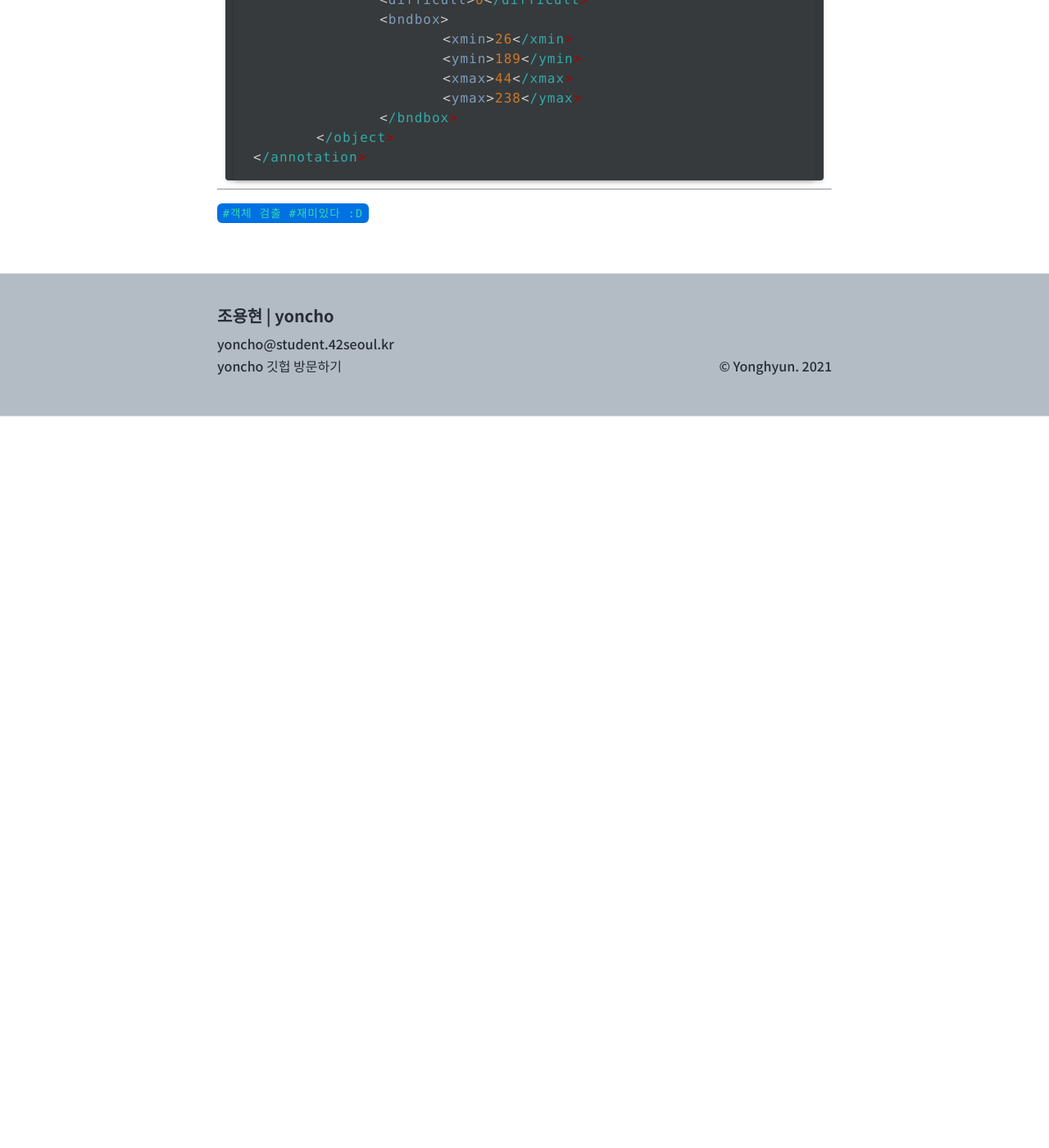
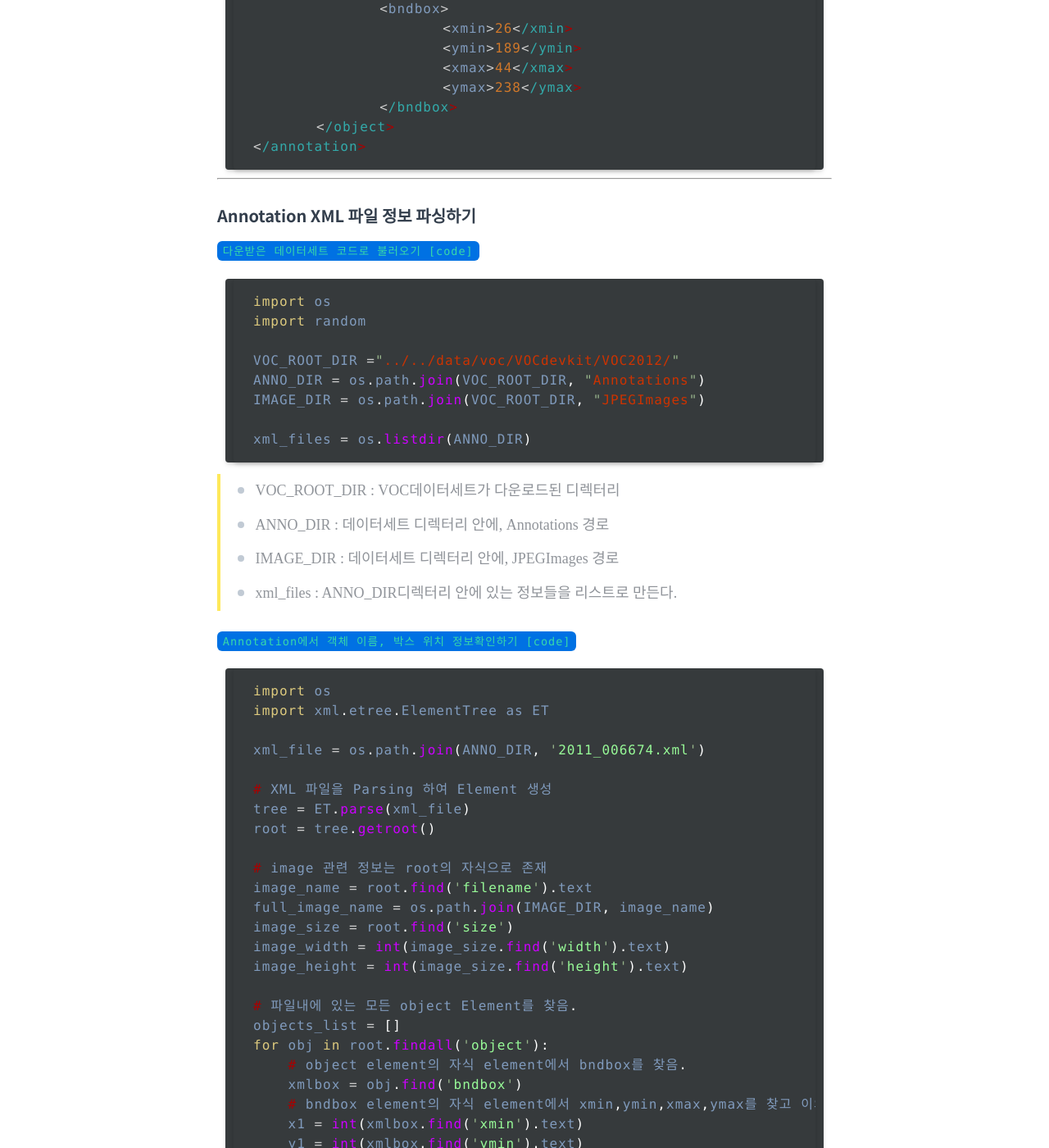
Before and after one commit to yoncho/yoncho.github.io, a Jekyll site: the page built from object-detection/2_Object_Detection데이터세트_1.md, in a window 1280 px wide and 1400 px high, scrolled down 4494 px. Shown: the whole window at 82% size. Built offline with Jekyll 4.4.1, drawn with Linux system fonts in a browser that asks for light colours; some web fonts are replaced; before the commit the page ends 5002 px from its top, so only the background shows below that; some of the changed text lies outside the part shown.

Commit message:
2021.03.14

````diff
--- a/object-detection/2_Object_Detection데이터세트_1.md
+++ b/object-detection/2_Object_Detection데이터세트_1.md
@@ -31,6 +31,7 @@ Segmentation,
 Action Classification,
 Person Layout
 의 기능을 한다.
+
 Dataset은 총 5가지의 폴더를 포함하고있다.
 1. Annotations : xml 파일들이 들어가있고, Image 한개당 포함하고있는 객체들의 Annotation정보를 갖고있다.
 2. ImagesET : 어떤 이미지를 train, test, trainval, val에 사용할 것인지 매핑정보를 갖고있다.
@@ -46,11 +47,10 @@ Dataset은 총 5가지의 폴더를 포함하고있다.
 위 그림처럼 원본 이미지(JPEGImages)와 Annotations정보(Annotation)을 가지고 원본이미지에 bounding box를 시각화 시켜줘야하며, 이렇게 데이터세트를 완성시켜준다.
 
 
-### PASCAL VOC DATASET example
+### PASCAL VOC DATASET 다운로드 및 정보 확인
 
-<code>데이터세트 다운로드</code>
+<code>데이터세트 다운로드 [shell]</code>
 http://host.robots.ox.ac.uk/pascal/VOC/voc2012/VOCtrainval_11-May-2012.tar
-[shell]
 
 ```js
 !wget http://host.robots.ox.ac.uk/pascal/VOC/voc2012/VOCtrainval_11-May-2012.tar
@@ -58,8 +58,7 @@ http://host.robots.ox.ac.uk/pascal/VOC/voc2012/VOCtrainval_11-May-2012.tar
 ```
 > objectPrj디렉터리 밑에 data밑에 voc라는 폴더를 만들고 거기에 다운 받은 voc데이터셋을 압축해제까지 해준다.
 
-<code>다운 받은 임의의 원본 이미지 확인하기</code>
-[code]
+<code>다운 받은 임의의 원본 이미지 확인하기 [code]</code>
 
 ```js
 import cv2
@@ -78,8 +77,7 @@ plt.show()
 
 > 공항에 비행기 2대와 정비사 2명의 모습이 보입니다.
 
-<code>해당 임의의 원본이미지에 대한 Annotation 정보 확인하기</code>
-[shell]
+<code>해당 임의의 원본이미지에 대한 Annotation 정보 확인하기 [shell]</code>
 
 ```js
 !cat ~/objectPrj/data/voc/VOCdevkit/VOC2012/Annotations/2007_000032.xml
@@ -151,8 +149,123 @@ plt.show()
 	</object>
 </annotation>
 ```
+<hr>
+
+### Annotation XML 파일 정보 파싱하기
+
+<code>다운받은 데이터세트 코드로 불러오기 [code]</code>
+
+```js
+import os
+import random
+
+VOC_ROOT_DIR ="../../data/voc/VOCdevkit/VOC2012/"
+ANNO_DIR = os.path.join(VOC_ROOT_DIR, "Annotations")
+IMAGE_DIR = os.path.join(VOC_ROOT_DIR, "JPEGImages")
+
+xml_files = os.listdir(ANNO_DIR)
+```
+> - VOC_ROOT_DIR : VOC데이터세트가 다운로드된 디렉터리
+> - ANNO_DIR : 데이터세트 디렉터리 안에, Annotations 경로
+> - IMAGE_DIR : 데이터세트 디렉터리 안에, JPEGImages 경로
+> - xml_files : ANNO_DIR디렉터리 안에 있는 정보들을 리스트로 만든다.
 
 
+<code>Annotation에서 객체 이름, 박스 위치 정보확인하기 [code]</code>
+
+```js
+import os
+import xml.etree.ElementTree as ET
+
+xml_file = os.path.join(ANNO_DIR, '2011_006674.xml')
+
+# XML 파일을 Parsing 하여 Element 생성
+tree = ET.parse(xml_file)
+root = tree.getroot()
+
+# image 관련 정보는 root의 자식으로 존재
+image_name = root.find('filename').text
+full_image_name = os.path.join(IMAGE_DIR, image_name)
+image_size = root.find('size')
+image_width = int(image_size.find('width').text)
+image_height = int(image_size.find('height').text)
+
+# 파일내에 있는 모든 object Element를 찾음.
+objects_list = []
+for obj in root.findall('object'):
+    # object element의 자식 element에서 bndbox를 찾음.
+    xmlbox = obj.find('bndbox')
+    # bndbox element의 자식 element에서 xmin,ymin,xmax,ymax를 찾고 이의 값(text)를 추출
+    x1 = int(xmlbox.find('xmin').text)
+    y1 = int(xmlbox.find('ymin').text)
+    x2 = int(xmlbox.find('xmax').text)
+    y2 = int(xmlbox.find('ymax').text)
+
+    bndbox_pos = (x1, y1, x2, y2)
+    class_name=obj.find('name').text
+    object_dict={'class_name': class_name, 'bndbox_pos':bndbox_pos}
+    objects_list.append(object_dict)
+
+print('full_image_name:', full_image_name,'\n', 'image_size:', (image_width, image_height))
+
+for object in objects_list:
+    print(object)
+
+```
+
+```js
+full_image_name: ../../data/voc/VOCdevkit/VOC2012/JPEGImages/2011_006674.jpg
+ image_size: (500, 375)
+{'class_name': 'person', 'bndbox_pos': (235, 65, 376, 221)}
+```
+
+
+
+<code>Annotation에서 Bounding box info 이용해서 원본이미지 위에 시각화 [code]</code>
+
+```js
+import cv2
+import os
+import xml.etree.ElementTree as ET
+
+xml_file = os.path.join(ANNO_DIR, '2011_006674.xml')
+
+tree = ET.parse(xml_file)
+root = tree.getroot()
+
+image_name = root.find('filename').text
+full_image_name = os.path.join(IMAGE_DIR, image_name)
+
+img = cv2.imread(full_image_name)
+# opencv의 rectangle()는 인자로 들어온 이미지 배열에 그대로 사각형을 그려주므로 별도의 이미지 배열에 그림 작업 수행.
+draw_img = img.copy()
+# OpenCV는 RGB가 아니라 BGR이므로 빨간색은 (0, 0, 255)
+green_color=(0, 255, 0)
+red_color=(0, 0, 255)
+
+# 파일내에 있는 모든 object Element를 찾음.
+objects_list = []
+for obj in root.findall('object'):
+    xmlbox = obj.find('bndbox')
+
+    left = int(xmlbox.find('xmin').text)
+    top = int(xmlbox.find('ymin').text)
+    right = int(xmlbox.find('xmax').text)
+    bottom = int(xmlbox.find('ymax').text)
+
+    class_name=obj.find('name').text
+
+    # draw_img 배열의 좌상단 우하단 좌표에 녹색으로 box 표시
+    cv2.rectangle(draw_img, (let, topf), (right, bottom), color=green_color, thickness=1)
+    # draw_img 배열의 좌상단 좌표에 빨간색으로 클래스명 표시
+    cv2.putText(draw_img, class_name, (left, top - 5), cv2.FONT_HERSHEY_SIMPLEX, 0.4, red_color, thickness=1)
+
+img_rgb = cv2.cvtColor(draw_img, cv2.COLOR_BGR2RGB)
+plt.figure(figsize=(10, 10))
+plt.imshow(img_rgb)
+```
+
+![person](https://user-images.githubusercontent.com/44021629/111063347-5439f000-84f1-11eb-8a89-a0354514314a.PNG)
 
 
 <hr>
````
